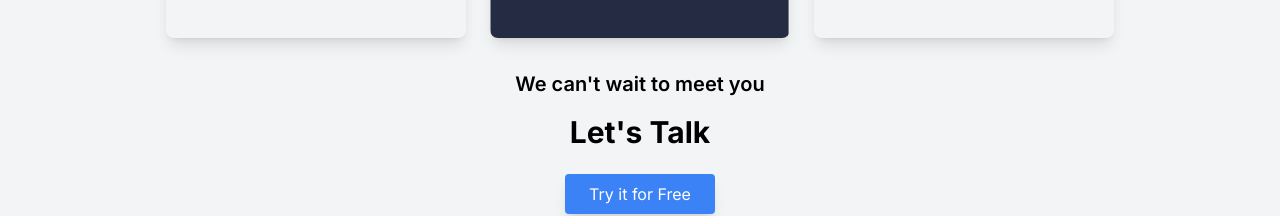
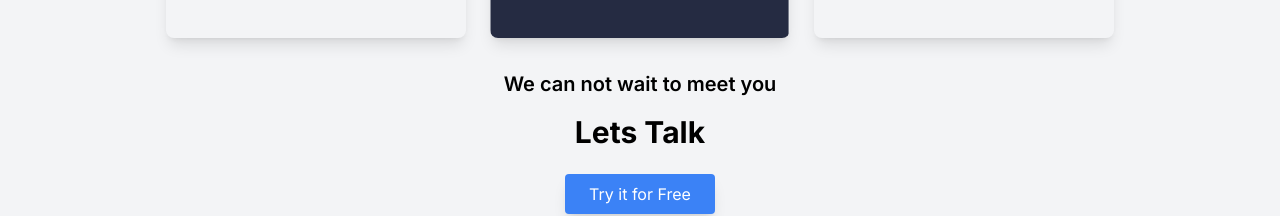
Before and after one commit to Hamzaiqbal0/e-commerce-website, a Next.js app: page /contactus in a window 1280 px wide. Shown: the part 1211-1427 px from the top of the page. Built offline with nearby package versions, Linux system fonts and the light colour scheme.

Commit message:
error resolve contactus

```diff
--- a/src/app/contactus/page.tsx
+++ b/src/app/contactus/page.tsx
@@ -101,8 +101,8 @@ export default function ContactUs() {
           ))}
         </div>
 
-        <p className="text-xl font-semibold mb-4">We can't wait to meet you</p>
-        <h2 className="text-3xl font-bold mb-6">Let's Talk</h2>
+        <p className="text-xl font-semibold mb-4">We can not wait to meet you</p>
+        <h2 className="text-3xl font-bold mb-6">Lets Talk</h2>
         <button className="bg-blue-500 text-white py-2 px-6 rounded hover:bg-blue-600 shadow-lg mb-10">
           Try it for Free
         </button>
```
